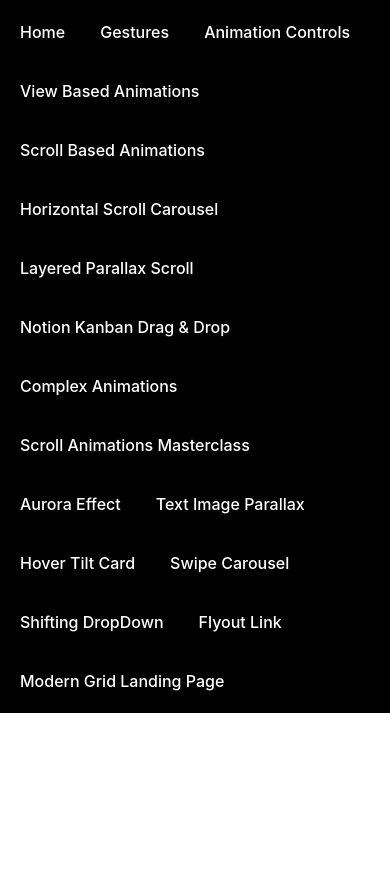
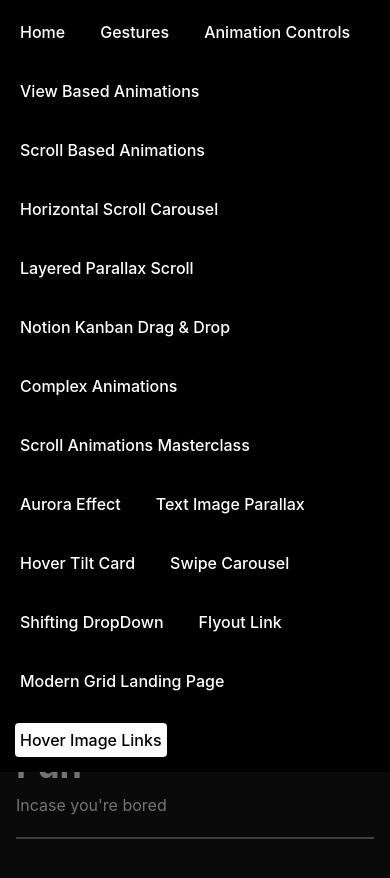
Before and after one commit to Shahrukh-elRed/framer-motion-demo, a React (Create React App) app: page /hover-image-links in a window 390 px wide. Shown: the top 878 px of the page. Before the commit the page ends 844 px from the top, so only its background shows below. Built offline with nearby package versions, Linux system fonts and the light colour scheme; grey boxes are pictures that could not be loaded.

Commit message:
completed Link hover effect

```diff
--- a/src/Routing.jsx
+++ b/src/Routing.jsx
@@ -17,6 +17,7 @@ import SwipeCarousel from "./components/SwipeCarousel/SwipeCarousel";
 import ShiftingDropDown from "./components/ShiftingDropDown/ShiftingDropDown";
 import FlyoutLinkExample from "./components/FlyoutLinkExample/FlyoutLinkExample";
 import RevealBento from "./components/RevealBento/RevealBento";
+import HoverImageLinks from "./components/HoverImageLinks/HoverImageLinks";
 
 const Routing = () => {
   return (
@@ -64,6 +65,7 @@ const Routing = () => {
           <Route path="shifting-dropdown" element={<ShiftingDropDown />} />
           <Route path="flyout-link" element={<FlyoutLinkExample />} />
           <Route path="modern-grid-landing-page" element={<RevealBento />} />
+          <Route path="hover-image-links" element={<HoverImageLinks />} />
           <Route path="*" element={<Error404Page />} />
         </Route>
       </Routes>
--- /dev/null
+++ b/src/components/HoverImageLinks/HoverImageLinks.jsx
@@ -0,0 +1,43 @@
+import Link from "./Link";
+
+const HoverImageLinks = () => {
+  return (
+    <>
+      <div className="h-[30vh] bg-neutral-950" />
+
+      <section className="bg-neutral-950 p-4 md:p-8">
+        <div className="mx-auto max-w-5xl">
+          <Link
+            heading="About"
+            subheading="Learn what we do here"
+            imgSrc="https://images.unsplash.com/photo-1552664730-d307ca884978?q=80&w=2070&auto=format&fit=crop&ixlib=rb-4.0.3&ixid=M3wxMjA3fDB8MHxwaG90by1wYWdlfHx8fGVufDB8fHx8fA%3D%3D"
+          />
+          <Link
+            heading="Clients"
+            subheading="We work with great people"
+            imgSrc="https://plus.unsplash.com/premium_photo-1661274209157-118069b926f3?q=80&w=2070&auto=format&fit=crop&ixlib=rb-4.0.3&ixid=M3wxMjA3fDB8MHxwaG90by1wYWdlfHx8fGVufDB8fHx8fA%3D%3D"
+          />
+          <Link
+            heading="Portfolio"
+            subheading="Our work speaks for itself"
+            imgSrc="https://images.unsplash.com/photo-1488190211105-8b0e65b80b4e?q=80&w=2070&auto=format&fit=crop&ixlib=rb-4.0.3&ixid=M3wxMjA3fDB8MHxwaG90by1wYWdlfHx8fGVufDB8fHx8fA%3D%3D"
+          />
+          <Link
+            heading="Careers"
+            subheading="We want cool people"
+            imgSrc="https://images.unsplash.com/photo-1515378791036-0648a3ef77b2?q=80&w=2070&auto=format&fit=crop&ixlib=rb-4.0.3&ixid=M3wxMjA3fDB8MHxwaG90by1wYWdlfHx8fGVufDB8fHx8fA%3D%3D"
+          />
+          <Link
+            heading="Fun"
+            subheading="Incase you're bored"
+            imgSrc="https://images.unsplash.com/photo-1619537901863-9807597cb0b2?q=80&w=1965&auto=format&fit=crop&ixlib=rb-4.0.3&ixid=M3wxMjA3fDB8MHxwaG90by1wYWdlfHx8fGVufDB8fHx8fA%3D%3D"
+          />
+        </div>
+      </section>
+
+      <div className="h-[20vh] bg-neutral-950 " />
+    </>
+  );
+};
+
+export default HoverImageLinks;
--- /dev/null
+++ b/src/components/HoverImageLinks/Link.jsx
@@ -0,0 +1,110 @@
+import { useMotionValue, motion, useSpring, useTransform } from "framer-motion";
+import React, { useRef } from "react";
+import { FiArrowRight } from "react-icons/fi";
+
+const Link = ({ heading, imgSrc, subheading }) => {
+  const ref = useRef(null);
+
+  const x = useMotionValue(0);
+  const y = useMotionValue(0);
+
+  const mouseXSpring = useSpring(x);
+  const mouseYSpring = useSpring(y);
+
+  const top = useTransform(mouseYSpring, [0.5, -0.5], ["40%", "60%"]);
+  const left = useTransform(mouseXSpring, [0.5, -0.5], ["60%", "70%"]);
+
+  const handleMouseMove = (e) => {
+    const rect = ref.current.getBoundingClientRect();
+
+    const width = rect.width;
+    const height = rect.height;
+
+    const mouseX = e.clientX - rect.left;
+    const mouseY = e.clientY - rect.top;
+
+    const xPct = mouseX / width - 0.5;
+    const yPct = mouseY / height - 0.5;
+
+    x.set(xPct);
+    y.set(yPct);
+  };
+
+  return (
+    <motion.span
+      ref={ref}
+      onMouseMove={handleMouseMove}
+      initial="initial"
+      whileHover="whileHover"
+      className="group cursor-pointer relative flex items-center justify-between border-b-2 border-neutral-700 py-4 transition-colors duration-500 hover:border-neutral-50 md:py-8"
+    >
+      <div>
+        <motion.span
+          variants={{
+            initial: { x: 0 },
+            whileHover: { x: -16 },
+          }}
+          transition={{
+            type: "spring",
+            staggerChildren: 0.075,
+            delayChildren: 0.25,
+          }}
+          className="relative z-10 block text-4xl font-bold text-neutral-500 transition-colors duration-500 group-hover:text-neutral-50 md:text-6xl"
+        >
+          {heading.split("").map((l, i) => (
+            <motion.span
+              variants={{
+                initial: { x: 0 },
+                whileHover: { x: 16 },
+              }}
+              transition={{ type: "spring" }}
+              className="inline-block"
+              key={i}
+            >
+              {l}
+            </motion.span>
+          ))}
+        </motion.span>
+        <span className="relative z-10 mt-2 block text-base text-neutral-500 transition-colors duration-500 group-hover:text-neutral-50">
+          {subheading}
+        </span>
+      </div>
+
+      <motion.img
+        style={{
+          top,
+          left,
+          translateX: "-50%",
+          translateY: "-50%",
+        }}
+        variants={{
+          initial: { scale: 0, rotate: "-12.5deg" },
+          whileHover: { scale: 1, rotate: "12.5deg" },
+        }}
+        transition={{ type: "spring" }}
+        src={imgSrc}
+        className="absolute z-0 h-24 w-32 rounded-lg object-cover md:h-48 md:w-64"
+        alt={`Image representing a link for ${heading}`}
+      />
+
+      <motion.div
+        variants={{
+          initial: {
+            x: "25%",
+            opacity: 0,
+          },
+          whileHover: {
+            x: "0%",
+            opacity: 1,
+          },
+        }}
+        transition={{ type: "spring" }}
+        className="relative z-10 p-4"
+      >
+        <FiArrowRight className="text-5xl text-neutral-50" />
+      </motion.div>
+    </motion.span>
+  );
+};
+
+export default Link;
--- a/src/components/Layout.jsx
+++ b/src/components/Layout.jsx
@@ -193,6 +193,16 @@ const Layout = () => {
           >
             <div>Modern Grid Landing Page</div>
           </Link>
+          <Link
+            to="/hover-image-links"
+            className={
+              location.pathname === "/hover-image-links"
+                ? "active_nav_bar_item"
+                : "nav_bar_item"
+            }
+          >
+            <div>Hover Image Links</div>
+          </Link>
         </div>
       </motion.nav>
       <Outlet />
```
